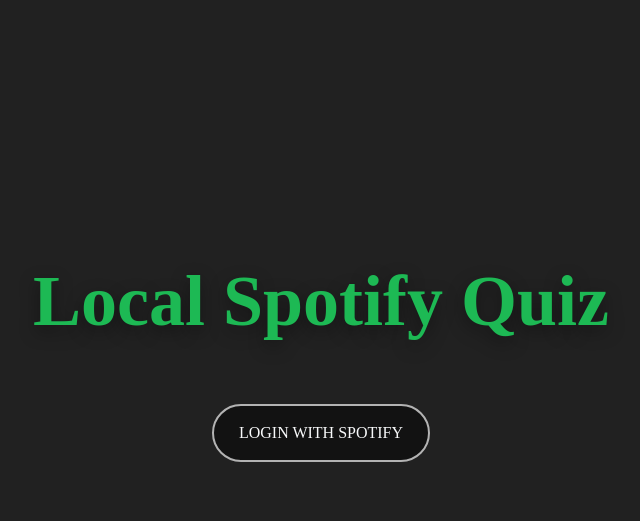
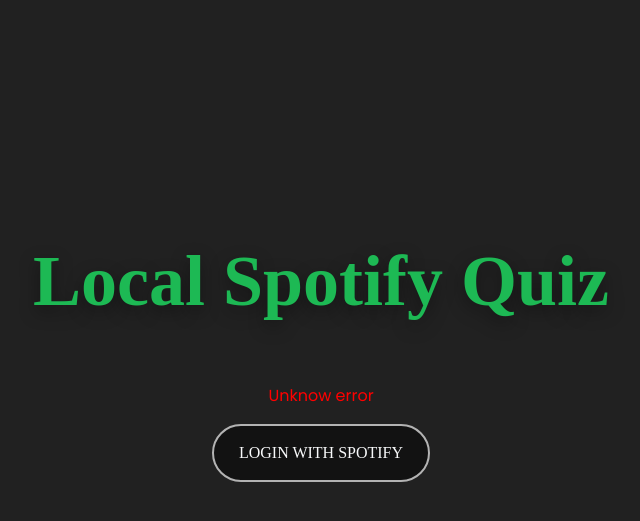
Before and after one commit to r-malinkovic/local-spotify-quiz, a Flask app: a page that uses templates/login.html in a window 1280 px wide. Shown: the top 521 px of the page, without its empty margins (319-959 px from the left). Run offline with Flask 3, Linux system fonts and the light colour scheme; the visitor is signed in with stand-in values (Sample User, id 1); some web fonts are replaced.

Commit message:
displaying API errors, token refreshing

```diff
--- a/app.py
+++ b/app.py
@@ -55,7 +55,7 @@ def login():
 @app.route("/quiz", methods=["GET"])
 def quiz():
     if "code" not in request.args and not user_playlists:
-        return redirect(url_for("login", error=request.args.get("message", "Unknown error")))
+        return redirect(url_for("login", error=request.args.get("error", {}).get("message", "Unknow error")))
 
     if "code" in request.args and not user_playlists.get(session.get("user_id")):
         token_response = spotify_requests.token(
@@ -66,7 +66,8 @@ def quiz():
         )
 
         if "error" in token_response:
-            return redirect(url_for("login", error=token_response.get("message", "Unknown error")))
+            print(token_response)
+            return redirect(url_for("login", error=token_response.get("error", {}).get("message", "Unknow error")))
 
         session["access_token"] = token_response.get("access_token")
         session["refresh_token"] = token_response.get("refresh_token")
@@ -75,16 +76,25 @@ def quiz():
             user_response = spotify_requests.user(session["access_token"])
 
             if "error" in user_response:
-                return redirect(url_for("login", error=user_response.get("message", "Unknown error")))
+                return redirect(url_for(
+                    "login",
+                    error= "error: " + user_response.get("error", {}).get("message", "Unknow error")
+                ))
             elif user_response.get("product") in ("free", "open"):
-                return redirect(url_for("login", error="Spotify free accounts are not supported with Spotify's API"))
+                return redirect(url_for(
+                    "login",
+                    error="Spotify free accounts are not supported with Spotify's API"
+                ))
             else:
                 session["user_id"] = user_response.get("id")
 
         playlists_response = spotify_requests.user_playlists(session["access_token"])
 
         if "error" in playlists_response:
-            return redirect(url_for("login", error=playlists_response.get("message", "Unknown error")))
+            return redirect(url_for(
+                "login",
+                error= "error: " + playlists_response.get("error", {}).get("message", "Unknow error")
+            ))
 
         availible_playlists = playlists_response.copy()
         availible_playlists["items"] = [
@@ -105,6 +115,17 @@ def quiz():
             for playlist in user_playlists[session["user_id"]]["all_playlists"]["items"]
         ], key=lambda x: x.get("songs", 0), reverse=True)
 
+    else:
+        refresh_response = spotify_requests.refresh_token(CLIENT_ID, session["refresh_token"])
+
+        if "error" in refresh_response or "access_token" not in refresh_response:
+            return redirect(url_for(
+                "login",
+                error= "error: " + refresh_response.get("error", {}).get("message", "Unknow error")
+            ))
+
+        session["access_token"] = refresh_response.get("access_token")
+
     return render_template(
         "quiz.html",
         playlist_previews=user_playlists[session["user_id"]]["playlist_previews"]
@@ -116,7 +137,10 @@ def play(playlist_id):
     songs_response = spotify_requests.songs(session["access_token"], playlist_id)
 
     if "error" in songs_response:
-        return redirect(url_for("quiz", error=songs_response.get("message", songs_response)))
+        return redirect(url_for(
+            "quiz",
+            error= "error: " + songs_response.get("error", {}).get("message", "Unknow error")
+        ))
 
     songs = []
     for song in songs_response.get("items", []):
@@ -142,4 +166,4 @@ def index():
     return redirect(url_for("login"))
 
 if __name__ == "__main__":
-    app.run(debug=False)
+    app.run(debug=True)
--- a/static/css/main.css
+++ b/static/css/main.css
@@ -113,3 +113,7 @@ body {
 .overlay-content {
     padding: 20px;
 }
+
+.error-message {
+    color: red;
+}
--- a/templates/login.html
+++ b/templates/login.html
@@ -8,8 +8,8 @@
     <div class="login-content">
         <div class="container min-vh-100 d-flex flex-column justify-content-center align-items-center">
             <p class="title spotify-green">Local Spotify Quiz</p>
-            {% if error %}
-                <p>{{ error }}</p>
+            {% if request.args.get("error") %}
+                <p class="error-message">{{ request.args.get("error") }}</p>
             {% endif %}
             <button
                 class="button-login btn btn-outline-light"
--- a/templates/quiz.html
+++ b/templates/quiz.html
@@ -16,6 +16,9 @@
 
     <div class="container-fluid info-panel">
         <span id="info-text"></span>
+        {% if request.args.get("error") %}
+            <p class="error-message">{{ request.args.get("error") }}</p>
+        {% endif %}
     </div>
 
     <ul class="playlist-list">
```
Also changed, not shown: spotify_requests.py (+12 -0 lines), README.md.
